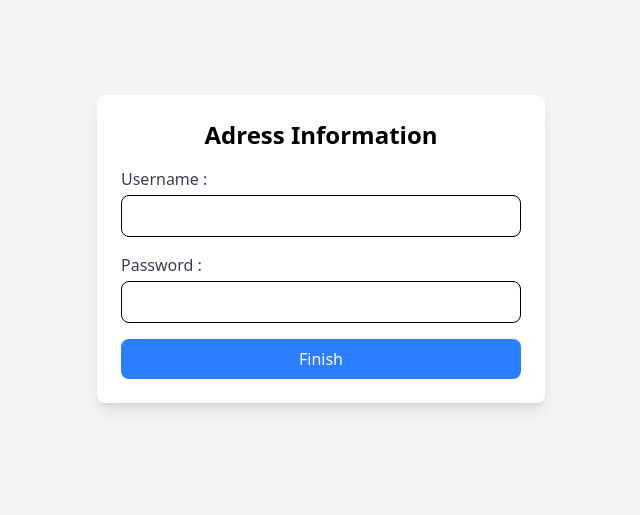
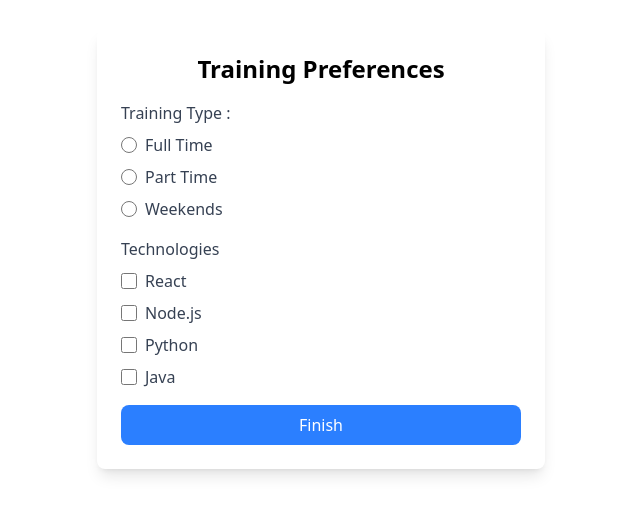
Before and after one commit to Eduardo-Nightborn/Exercice-Form, a React (Vite) app: page /step3 in a window 1280 px wide. Shown: the part 167-682 px from the top of the page, without its empty margins (319-959 px from the left). Built offline with nearby package versions, Linux system fonts and the light colour scheme.

Commit message:
Exercice Multi-Page URL done

```diff
--- /dev/null
+++ b/src/components/CheckBoxInput/index.tsx
@@ -0,0 +1,44 @@
+
+
+interface CheckboxGroupProps {
+    name: string;
+    options: { label: string; value: string }[];
+    selectedValues: string[];
+    onChange: (value: string) => void;
+  }
+
+  export const CheckboxGroup = ({
+    name,
+    options,
+    selectedValues,
+    onChange,
+  }: CheckboxGroupProps) => {
+    return (
+      <div className="mb-4">
+        <label htmlFor={name} className="block text-gray-700 font-medium">
+          {name}
+        </label>
+        <div className="mt-2 space-y-2">
+          {options.map((option) => (
+            <div key={option.value} className="flex items-center">
+              <input
+                type="checkbox"
+                id={option.value}
+                name={name}
+                value={option.value}
+                checked={selectedValues.includes(option.value)}
+                onChange={() => onChange(option.value)}
+                className="w-4 h-4 text-blue-500 border-gray-300 focus:ring-blue-500"
+              />
+              <label
+                htmlFor={option.value}
+                className="ml-2 text-gray-700 font-medium"
+              >
+                {option.label}
+              </label>
+            </div>
+          ))}
+        </div>
+      </div>
+    );
+  };
--- /dev/null
+++ b/src/components/RadioInput/index.tsx
@@ -0,0 +1,45 @@
+interface RadioInputProps {
+    name: string;
+    options: { label: string; value: string }[];
+    required: boolean;
+    selectedValue?: string;
+    onChange?: (e: React.ChangeEvent<HTMLInputElement>) => void;
+  }
+
+  export const RadioInput = ({
+    name,
+    options,
+    required,
+    selectedValue,
+    onChange,
+  }: RadioInputProps) => {
+    return (
+      <div className="mb-4">
+        <label htmlFor={name} className="block text-gray-700 font-medium">
+          {name.charAt(0).toUpperCase() + name.slice(1)} :
+        </label>
+        <div className="mt-2 space-y-2">
+          {options.map((option) => (
+            <div key={option.value} className="flex items-center">
+              <input
+                type="radio"
+                id={option.value}
+                name={name}
+                value={option.value}
+                checked={selectedValue === option.value}
+                onChange={onChange}
+                required={required}
+                className="w-4 h-4 text-blue-500 border-gray-300 focus:ring-blue-500"
+              />
+              <label
+                htmlFor={option.value}
+                className="ml-2 text-gray-700 font-medium"
+              >
+                {option.label}
+              </label>
+            </div>
+          ))}
+        </div>
+      </div>
+    );
+  };
--- /dev/null
+++ b/src/components/SelectInput/index.tsx
@@ -0,0 +1,28 @@
+import { Option } from "../../types/types";
+
+interface SelectInputProps {
+  id: string;
+  name: string;
+  required: boolean;
+  value?: string;
+  onChange: (e: React.ChangeEvent<HTMLSelectElement>) => void;
+  options: Option[];
+}
+
+export const SelectInput = ({id,name,required,value,onChange,options}: SelectInputProps) => {
+  return (
+    <div className="mb-4">
+      <label htmlFor="select">{name}</label>
+      <select id={id} name={name} required={required} value={value} onChange={onChange}
+        className="w-full mt-1 p-2 border rounded-lg focus:outline-none focus:ring-2 focus:ring-blue-500 "
+      >
+        <option value="">Select an {name}</option>
+        {options.map((option) => (
+          <option key={option.value} value={option.value} className="w-full mt-1 p-2 border rounded-lg focus:outline-none focus:ring-2 focus:ring-blue-500">
+            {option.label}
+          </option>
+        ))}
+      </select>
+    </div>
+  );
+};
--- a/src/components/Step2Form/index.tsx
+++ b/src/components/Step2Form/index.tsx
@@ -5,65 +5,118 @@ import {
   createUrlWithFormData,
 } from "../utils/querryParams";
 import { TextInput } from "../TextInput";
+import { SelectInput } from "../SelectInput";
+import { Option } from "../../types/types";
 
 export const Step2Form = () => {
   const navigate = useNavigate();
   const [formData, setFormData] = useState(() => getFormDataFromUrl());
+  const [error, setError] = useState("");
+  const [messageError, setMessageError] = useState("");
+
+  const educationLevels: Option[] = [
+    { value: "Bac", label: "Bac" },
+    { value: "Bac+2", label: "Bac+2" },
+    { value: "Bac+3", label: "Bac+3" },
+    { value: "Bac+4", label: "Bac+4" },
+    { value: "Bac+5", label: "Bac+5" },
+    { value: "Autre", label: "Autre" },
+  ];
+
+  const expertiseAreas: Option[] = [
+    { value: "Frontend", label: "Développement Frontend" },
+    { value: "Backend", label: "Développement Backend" },
+    { value: "Devops", label: "Devops" },
+    { value: "Fullstack", label: "Fullstack" },
+    { value: "ui/ux", label: "UI/UX" },
+    { value: "ProjectManagent", label: "Project Management" },
+    { value: "DataScience", label: "Data Science" },
+  ];
 
   const handleSubmit = (e: React.FormEvent) => {
     e.preventDefault();
-    const url = createUrlWithFormData(formData);
-    navigate(`/step3${url}`);
+    const url = formData.professionalsURL?.[0];
+    if (!url || !isValidURL(url)) {
+      return;
+    }
+
+    const urlParams = createUrlWithFormData(formData);
+    navigate(`/step3${urlParams}`);
+  };
+
+  const isValidURL = (url: string) => {
+    const regex = /^(https?:\/\/)?([\da-z.-]+)\.([a-z.]{2,6})([/\w .-]*)*\/?$/;
+    if(!regex.test(url)){
+      setError("Invalid URL");
+      setMessageError("Please enter a valid URL");
+      return false;
+    }
+    return true;
   };
 
   return (
-    <div className="flex justify-center items-center min-h-screen bg-gray-100">
+    <div className="flex justify-center items-center min-h-screen ">
       <form
         onSubmit={handleSubmit}
         className="bg-white p-6 rounded-lg shadow-lg w-full max-w-md"
       >
-        <h2 className="text-2xl font-semibold text-center mb-4">Adress Information</h2>
+        <h2 className="text-2xl font-semibold text-center mb-4">
+          Professional Information
+        </h2>
 
-        <TextInput
-          type="text"
-          id="stree"
-          name="Street"
+        <SelectInput
+          id="educationLevel"
+          name="Education Level"
           required={true}
-          value={formData.street || ""}
+          value={formData.educationLevel || ""}
           onChange={(e) =>
             setFormData({
               ...formData,
-              street: e.target.value,
+              educationLevel: e.target.value,
+            })
+          }
+          options={educationLevels}
+        />
+        <TextInput
+          type="number"
+          id="experience"
+          name="Years of Experience"
+          required={true}
+          value={formData.yearsExperience || ""}
+          onChange={(e) =>
+            setFormData({
+              ...formData,
+              yearsExperience: e.target.value,
             })
           }
         />
-        <TextInput
-          type="text"
-          id="city"
-          name="City"
+        <SelectInput
+          id="expertiseArea"
+          name="Expertise Area"
           required={true}
-          value={formData.city || ""}
+          value={formData.expertiseArea || ""}
           onChange={(e) =>
             setFormData({
               ...formData,
-              city: e.target.value,
+              expertiseArea: e.target.value,
+            })
+          }
+          options={expertiseAreas}
+        />
+        <TextInput
+          type="text"
+          id="professionalsURL"
+          name="Professionals URL"
+          required={true}
+          value={formData.professionalsURL?.[0] || ""}
+          onChange={(e) =>
+            setFormData({
+              ...formData,
+              professionalsURL: [...(formData.professionalsURL || []), e.target.value],
             })
           }
         />
-        <TextInput
-          type="text"
-          id="zipcode"
-          name="Zip Code"
-          required={true}
-          value={formData.zipCode || ""}
-          onChange={(e) =>
-            setFormData({
-              ...formData,
-              zipCode: e.target.value,
-            })
-          }
-        />
-
+        {error && <p className="text-red-500">{messageError}</p>}
         <button
           type="submit"
           className="w-full bg-blue-500 text-white py-2 rounded-lg hover:bg-blue-600 transition duration-200"
--- a/src/components/Step3Form/index.tsx
+++ b/src/components/Step3Form/index.tsx
@@ -4,7 +4,9 @@ import {
   getFormDataFromUrl,
   createUrlWithFormData,
 } from "../utils/querryParams";
-import { TextInput } from "../TextInput";
+import { RadioInput } from "../RadioInput";
+import { CheckboxGroup } from "../CheckBoxInput";
+
 
 export const Step3Form = () => {
   const navigate = useNavigate();
@@ -17,40 +19,48 @@ export const Step3Form = () => {
   };
 
   return (
-    <div className="flex justify-center items-center min-h-screen bg-gray-100">
+    <div className="flex justify-center items-center min-h-screen">
       <form
         onSubmit={handleSubmit}
         className="bg-white p-6 rounded-lg shadow-lg w-full max-w-md"
       >
-        <h2 className="text-2xl font-semibold text-center mb-4">Adress Information</h2>
+        <h2 className="text-2xl font-semibold text-center mb-4">
+          Training Preferences
+        </h2>
 
-        <TextInput
-          type="text"
-          id="username"
-          name="username"
+        <RadioInput
+          name="Training Type"
+          options={[
+            { value: "full-time", label: "Full Time" },
+            { value: "part-time", label: "Part Time" },
+            { value: "weekends", label: "Weekends" },
+          ]}
           required={true}
-          value={formData.username || ""}
+          selectedValue={formData.trainingType}
           onChange={(e) =>
             setFormData({
               ...formData,
-              username: e.target.value,
-            })
-          }
-        />
-        <TextInput
-          type="password"
-          id="password"
-          name="password"
-          required={true}
-          value={formData.password || ""}
-          onChange={(e) =>
-            setFormData({
-              ...formData,
-              password: e.target.value,
+              trainingType: e.target.value,
             })
           }
         />
 
+        <CheckboxGroup
+          name="Technologies"
+          options={[
+            { value: "React", label: "React" },
+            { value: "Node.js", label: "Node.js" },
+            { value: "Python", label: "Python" },
+            { value: "Java", label: "Java" },
+          ]}
+          selectedValues={formData.interessedTechs || []}
+          onChange={(value) =>
+            setFormData({
+              ...formData,
+              interessedTechs: [...(formData.interessedTechs || []), value],
+            })
+          }
+        />
         <button
           type="submit"
           className="w-full bg-blue-500 text-white py-2 rounded-lg hover:bg-blue-600 transition duration-200"
--- a/src/components/Success/index.tsx
+++ b/src/components/Success/index.tsx
@@ -1,4 +1,3 @@
-
 import { useState } from "react";
 import {
   getFormDataFromUrl,
@@ -9,18 +8,22 @@ export const Success = () => {
 
   return (
     <div className="flex flex-col justify-center items-center rounded-lg bg-gray-800 p-6">
-      <h1 className="text-2xl font-semibold text-center my-4 text-white">Your account has been created successfully</h1>
-      <h2 className="text-xl font-semibold text-center my-4 text-white">Informations Personnelles</h2>
+      <h1 className="text-2xl font-semibold text-center my-4 text-white">Forms completed successfully</h1>
+      <h2 className="text-xl font-semibold text-center my-4 text-white">Personal informations</h2>
       <p className="text-white">First Name: {formData.firstName}</p>
       <p className="text-white">Last Name: {formData.lastName}</p>
       <p className="text-white">Email: {formData.email}</p>
-      <h2 className="text-xl font-semibold text-center my-4 text-white">Adresse</h2>
-      <p className="text-white">Street: {formData.street}</p>
-      <p className="text-white">City: {formData.city}</p>
-      <p className="text-white">Zip Code: {formData.zipCode}</p>
-      <h2 className="text-xl font-semibold text-center my-4 text-white ">Compte</h2>
-      <p className="text-white">Username: {formData.username}</p>
-      <p className="text-white">Password: {formData.password}</p>
+      <p className="text-white">Birth Date: {formData.birthDate}</p>
+      <p className="text-white">Phone: {formData.phone}</p>
+      <p className="text-white">Photo: <img src={formData.photo || null} alt="User uploaded photo" className="max-w-xs mt-2" /></p>
+      <h2 className="text-xl font-semibold text-center my-4 text-white">Professional informations</h2>
+      <p className="text-white">Education Level: {formData.educationLevel}</p>
+      <p className="text-white">Years of Experience: {formData.yearsExperience}</p>
+      <p className="text-white">Expertise Area: {formData.expertiseArea}</p>
+      <p className="text-white">Professionals URL: {formData.professionalsURL}</p>
+      <h2 className="text-xl font-semibold text-center my-4 text-white ">Training preferences</h2>
+      <p className="text-white">Training Type: {formData.trainingType}</p>
+      <p className="text-white">Technologies: {formData.interessedTechs}</p>
     </div>
   );
 };
--- a/src/components/utils/querryParams.ts
+++ b/src/components/utils/querryParams.ts
@@ -6,7 +6,7 @@ export const getFormDataFromUrl = () => {
     const formData: Partial<FormData> = {};
     // Convert URL parameters back to form data
     params.forEach((value, key) => {
-        formData[key as keyof FormData] = value;
+        (formData as any)[key] = value;
     });
     return formData;
 };
```
Also changed, not shown: src/components/Step1Form/index.tsx (+111 -3 lines), src/types/types.ts (+18 -8 lines).
